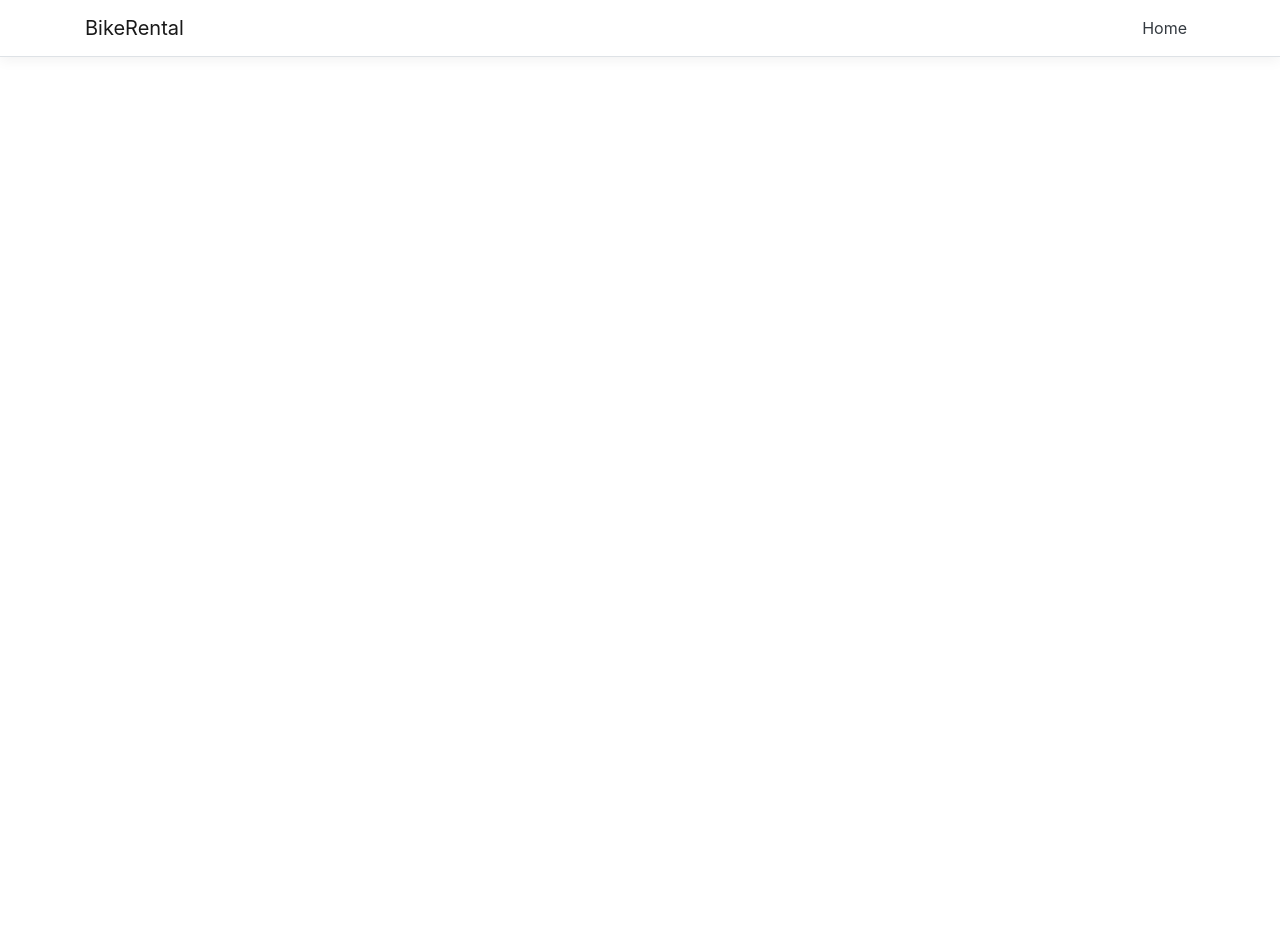
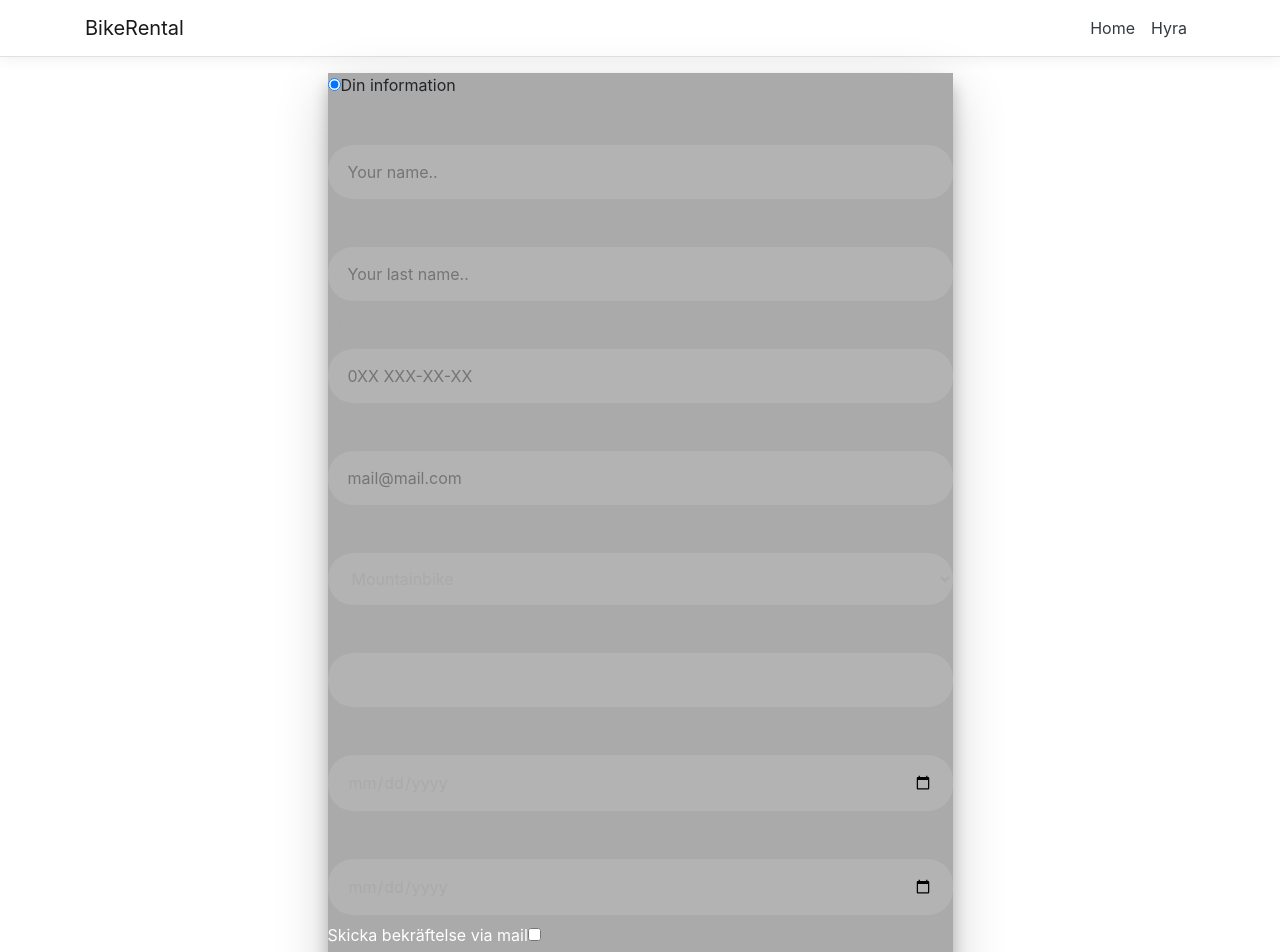
Before and after one commit to NBIGrupp5/BikeRental, a React (Create React App) app in the folder ClientApp/: page /BookingForm in a window 1280 px wide. Shown: the top 952 px of the page. Before the commit the page ends 800 px from the top, so only its background shows below. Built offline with nearby package versions, Linux system fonts and the light colour scheme.

Commit message:
Bookingform added

```diff
--- a/ClientApp/src/App.js
+++ b/ClientApp/src/App.js
@@ -2,6 +2,7 @@ import React, { Component } from 'react';
 import { Route } from 'react-router';
 import { Layout } from './components/Layout';
 import { Home } from './components/Home';
+import { BookingForm } from './components/BookingForm'
 
 import './custom.css'
 
@@ -12,6 +13,7 @@ export default class App extends Component {
     return (
       <Layout>
         <Route exact path='/' component={Home} />
+        <Route exact path='/BookingForm' component={BookingForm} />
       </Layout>
     );
   }
--- /dev/null
+++ b/ClientApp/src/components/BookingForm.css
@@ -0,0 +1,157 @@
+* {
+    box-sizing: border-box;
+}
+
+.dininfo-wrap {
+    width: 100%;
+    margin: auto;
+    height: 1199px;
+    max-width: 625px;
+    min-height: 625px;
+    position: relative;
+    background: #aaaaaa;
+    box-shadow: 0 12px 15px 0 rgba(0,0,0,.24),0 17px 50px 0 rgba(0,0,0,.19);
+}
+
+
+/* Style the header */
+.header-about {
+    background-color: #666;
+    padding: 30px;
+    text-align: center;
+    font-size: 65px;
+    color: white;
+}
+
+
+/* Create two columns/boxes that floats next to each other */
+
+.h1-about {
+    text-align: center;
+    font-size: 65px;
+    margin-top: -16mm;
+}
+
+
+/* Responsive layout - makes the two columns/boxes stack on top of each other instead of next to each other, on small screens */
+@media (max-width: 600px) {
+    .body-about, header {
+        width: 100%;
+        height: auto;
+    }
+}
+
+input[type=number], select {
+    width: 100%;
+    color: #aaa;
+    padding: 12px 20px;
+    margin: 8px 0;
+    display: inline-block;
+    border: none;
+    padding: 15px 20px;
+    border-radius: 25px;
+    background: rgba(255,255,255,.1);
+}
+
+input[type=tel], select {
+    width: 100%;
+    color: #aaa;
+    padding: 12px 20px;
+    margin: 8px 0;
+    display: inline-block;
+    border: none;
+    padding: 15px 20px;
+    border-radius: 25px;
+    background: rgba(255,255,255,.1);
+}
+
+.others {
+    color: black;
+}
+
+.text {
+    color: #aaa;
+}
+
+.text-white {
+    color: white;
+}
+
+.cykel {
+    width: 100%;
+    color: #aaa;
+    padding: 12px 20px;
+    margin: 8px 0;
+    display: inline-block;
+    border: none;
+    padding: 15px 20px;
+    border-radius: 25px;
+    background: rgba(255,255,255,.1);
+}
+
+input[type=email], select {
+    width: 100%;
+    color: #aaa;
+    padding: 12px 20px;
+    margin: 8px 0;
+    display: inline-block;
+    border: none;
+    padding: 15px 20px;
+    border-radius: 25px;
+    background: rgba(255,255,255,.1);
+}
+
+input[type=date], select {
+    width: 100%;
+    color: #aaa;
+    padding: 12px 20px;
+    margin: 8px 0;
+    display: inline-block;
+    border: none;
+    padding: 15px 20px;
+    border-radius: 25px;
+    background: rgba(255,255,255,.1);
+}
+
+input[type=text], select {
+    width: 100%;
+    color: #aaa;
+    padding: 12px 20px;
+    margin: 8px 0;
+    display: inline-block;
+    border: none;
+    padding: 15px 20px;
+    border-radius: 25px;
+    background: rgba(255,255,255,.1);
+}
+
+input[type=submit] {
+    width: 100%;
+    background-color: #3f51b5;
+    color: white;
+    padding: 14px 20px;
+    border: none;
+    padding: 15px 20px;
+    border-radius: 25px;
+    cursor: pointer;
+}
+
+input[type=checkbox] {
+    color: #fff;
+    border-color: #3f51b5;
+    background-color: #3f51b5;
+}
+
+input[type=submit]:hover {
+    background-color: #3f51b5;
+}
+
+.vid {
+    border-radius: 5px;
+    padding: 20px;
+    width: 50%;
+    margin: auto;
+    margin-top: 9mm;
+    text-align: center;
+    align-items: center;
+}
--- /dev/null
+++ b/ClientApp/src/components/BookingForm.js
@@ -0,0 +1,73 @@
+import React, { Component } from 'react';
+import './BookingForm.css'
+
+export class BookingForm extends Component {
+  static displayName = BookingForm.name;
+
+  render() {
+    return (
+      <div>
+				<body>
+					<div class="dininfo-wrap">
+						<div class="login-html">
+							<input id="tab-1" type="radio" name="tab" class="sign-in" checked /><label for="tab-1" class="tab">Din information</label>
+
+							<div class="login-form">
+								<div class="sign-in-htm">
+									<div class="group">
+										<label for="fname" className="text">Förnamn</label>
+										<input type="text" id="fname" name="firstname" placeholder="Your name.." />
+									</div>
+									<div class="group">
+										<label for="lname" className="text">Efternamn</label>
+										<input type="text" id="lname" name="lastname" placeholder="Your last name.." />
+									</div>
+									<div class="group">
+										<label for="phone" className="text">Mobilnummer</label>
+										<input type="tel" id="text" name="tel" placeholder="0XX XXX-XX-XX" />
+									</div>
+									<div class="group">
+										<label for="email" className="text">Email</label>
+										<input type="email" id="email" name="email" placeholder="mail@mail.com" />
+									</div>
+									<div>
+										<label for="cykeltyp" className="text">Cykeltyp</label><br />
+										<select className="cykel" id="cykeltyp" name="cykeltyp">
+											<option value="Mountainbike" className="others">Mountainbike</option>
+											<option value="Elcykel" className="others">Elcykel</option>
+											<option value="Stadscykel" className="others">Stadscykel</option>
+										</select>
+									</div>
+									<div class="group">
+										<label for="antal" className="text">Antal</label>
+										<input type="number" id="antal" name="antal" /><br />
+									</div>
+									<div class="group">
+										<label for="rent" className="text">Hyras från:</label>
+										<input type="date" id="rent" name="rent" />
+									</div>
+									<div class="group">
+										<label for="lämnar" className="text">Inlämningsdatum: </label><br />
+										<input type="date" id="dropdate" name="dropdate" value />
+									</div>
+									<div class="group">
+										<label for="confirmation" className="text-white" >Skicka bekräftelse via mail </label>
+										<input type="checkbox" id="email" name="email" value="" /><br />
+									</div>
+									<div class="group">
+										<label for="confirmation" className="text-white" >Skicka bekräftelse via SMS </label>
+										<input type="checkbox" id="email" name="email" value="" /><br />
+
+										<div class="group">
+											<input type="submit" id="submit" name="Submit" value="Boka" />
+										</div>
+									</div>
+								</div>
+							</div>
+						</div>
+					</div>
+				</body>
+      </div>
+    );
+  }
+}
--- a/ClientApp/src/components/NavMenu.js
+++ b/ClientApp/src/components/NavMenu.js
@@ -33,6 +33,9 @@ export class NavMenu extends Component {
                 <NavItem>
                   <NavLink tag={Link} className="text-dark" to="/">Home</NavLink>
                 </NavItem>
+                <NavItem>
+                  <NavLink tag={Link} className="text-dark" to="/BookingForm">Hyra</NavLink>
+                </NavItem>
 
               </ul>
             </Collapse>
```
